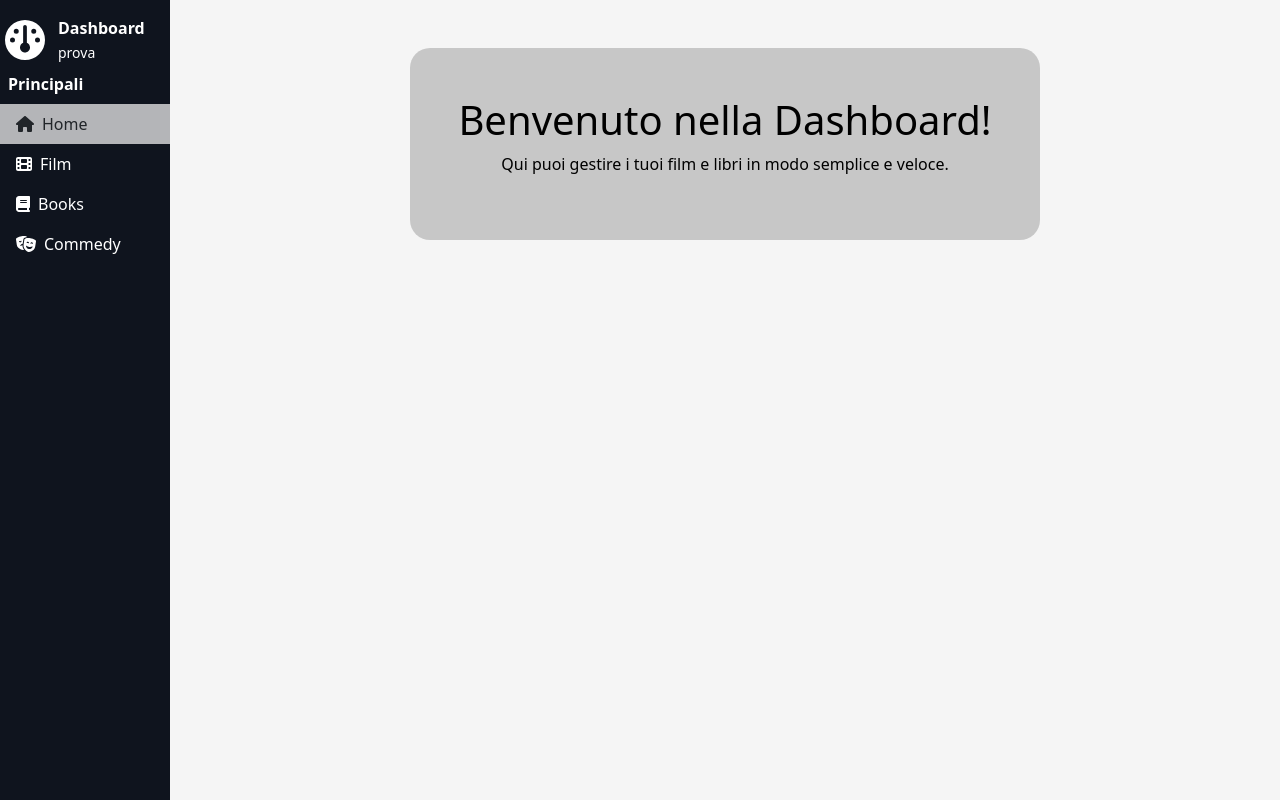
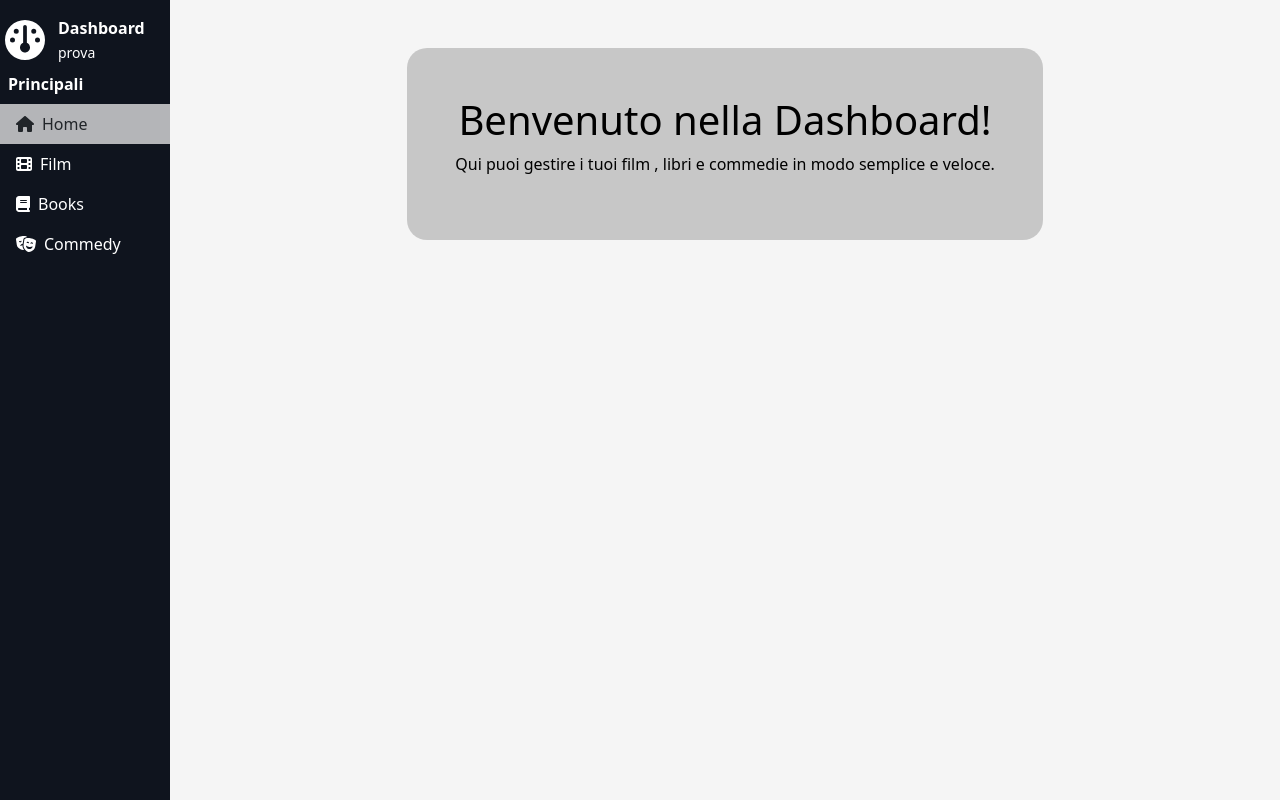
Before and after one commit to StefanoDaniello/React-Dasboard, a React (Vite) app: page / in a window 1280 px wide. Built offline with nearby package versions, Linux system fonts and the light colour scheme.

Commit message:
fix link

```diff
--- a/src/App.jsx
+++ b/src/App.jsx
@@ -10,7 +10,7 @@ function App() {
           <div className="message p-5">
             <div>
               <h1 className="text-black">Benvenuto nella Dashboard!</h1>
-              <p className="text-black">Qui puoi gestire i tuoi film e libri in modo semplice e veloce.</p>
+              <p className="text-black">Qui puoi gestire i tuoi film , libri e commedie in modo semplice e veloce.</p>
             </div>
           </div>
         </div>
--- a/src/components/Modal.jsx
+++ b/src/components/Modal.jsx
@@ -1,5 +1,6 @@
 // import { useLocation } from 'react-router-dom';
 import { myContextApp } from '../store/context';
+import { Link } from 'react-router-dom';
 
 function ModalComponent() {
     // //utilizzo useLocation per prendere i dati passati a queata rotta
@@ -7,7 +8,7 @@ function ModalComponent() {
     // const { title, data, score } = location.state || {}; // Recupera i dati dalla navigazione
 
     const { commedy, setCommedy } = myContextApp();
-    const handleClose = ()=>{
+    const handleClose = () => {
         setCommedy(null);
     }
     if (!commedy) return null;
@@ -16,9 +17,11 @@ function ModalComponent() {
             <div className="custom-modal">
                 <div className="custom-modal-header">
                     <h5>Dettagli della Commedia</h5>
-                    <button className="close-btn" onClick={handleClose}>
-                        &times;
-                    </button>
+                    <Link to="/commedy">
+                        <button className="close-btn" onClick={handleClose}>
+                            &times;
+                        </button>
+                    </Link>
                 </div>
                 <div className="custom-modal-body">
                     <p><strong>Title:</strong> {commedy.title}</p>
@@ -26,7 +29,9 @@ function ModalComponent() {
                     <p><strong>Punteggio:</strong> {commedy.score}</p>
                 </div>
                 <div className="custom-modal-footer">
-                    <button onClick={handleClose} className="modal-btn">Chiudi</button>
+                    <Link to="/commedy">
+                        <button onClick={handleClose} className="modal-btn">Chiudi</button>
+                    </Link>
                 </div>
             </div>
         </div>
```
